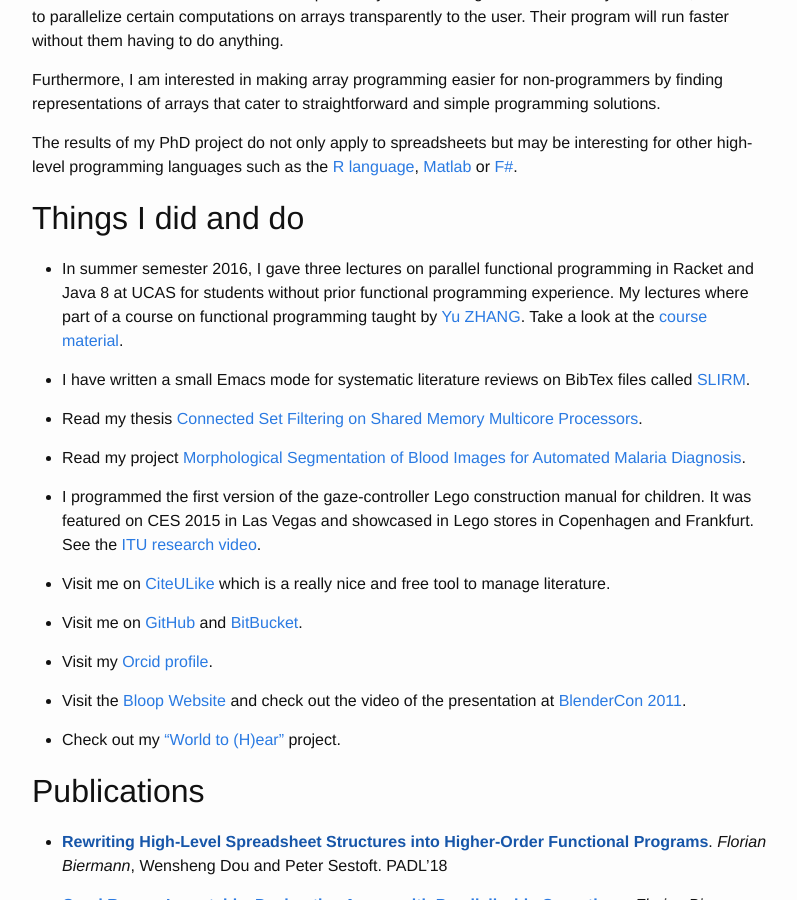
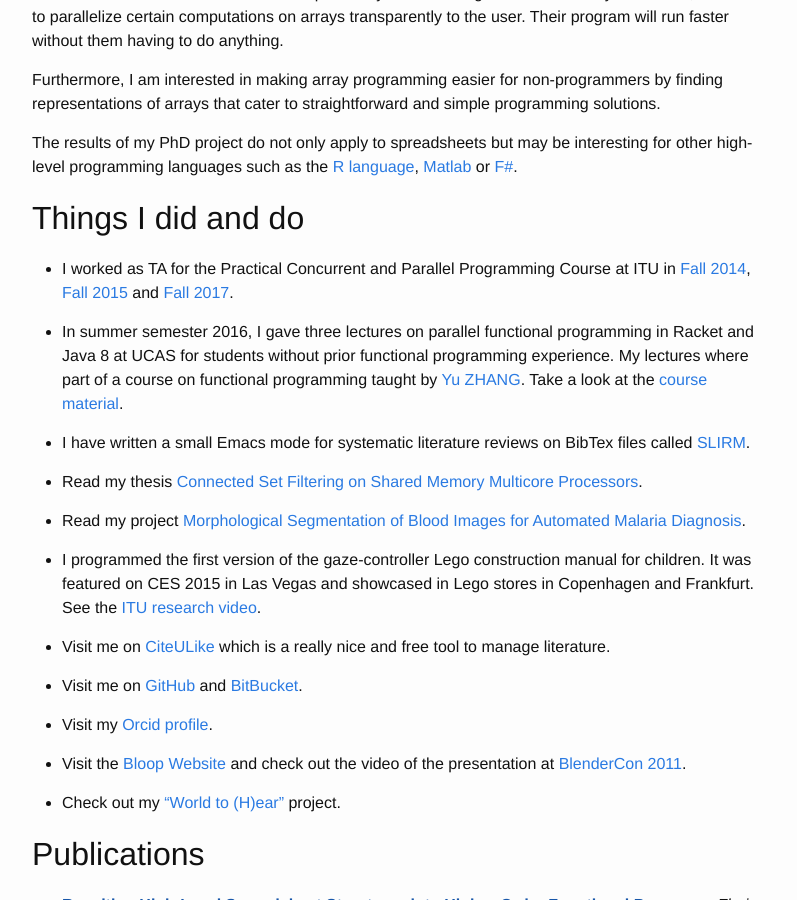
Before and after one commit to fbie/fbie.github.io, a Jekyll site: the page built from about.md, in a window 1280 px wide and 900 px high, scrolled down 792 px. Shown: the whole window, without its empty margins (238-1035 px from the left). Built offline with Jekyll 4.4.1, drawn with Linux system fonts in a browser that asks for light colours.

Commit message:
Add PCPP TA work

```diff
--- a/about.md
+++ b/about.md
@@ -27,6 +27,8 @@ The results of my PhD project do not only apply to spreadsheets but may be inter
 
 
 ## Things I did and do ##
+
+- I worked as TA for the Practical Concurrent and Parallel Programming Course at ITU in [Fall 2014](http://www.itu.dk/people/sestoft/itu/PCPP/E2014/), [Fall 2015](http://www.itu.dk/people/sestoft/itu/PCPP/E2015/) and [Fall 2017](http://itu.dk/people/rikj/PCPP2017/).
 
 - In summer semester 2016, I gave three lectures on parallel functional programming in Racket and Java 8 at UCAS for students without prior functional programming experience.  My lectures where part of a course on functional programming taught by [Yu ZHANG](http://lcs.ios.ac.cn/~yzhang).  Take a look at the [course material](https://github.com/fbie/parallel-functional-lectures).
 
```
